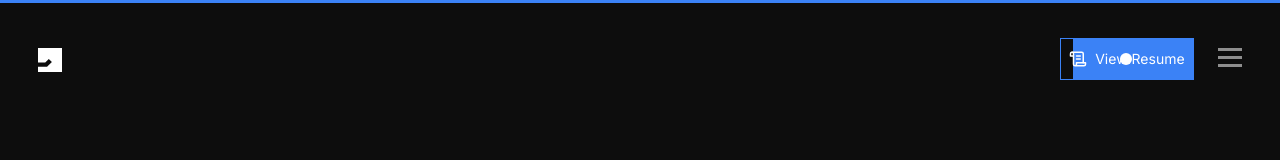
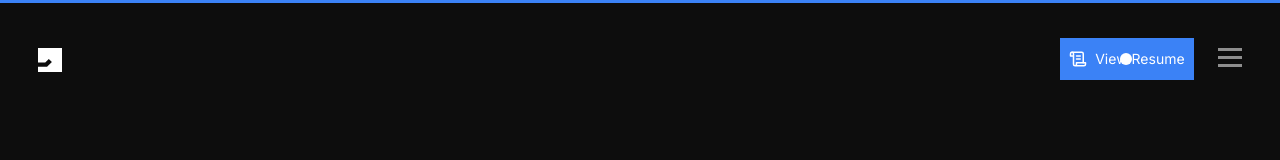
Before and after one commit to joysamaddar/portfolio, a Next.js app: page / in a window 1280 px wide. In both pictures the pointer is over the button "View Resume". Shown: the top 160 px of the page. Built offline with nearby package versions, Linux system fonts and the light colour scheme.

Commit message:
FIX: Primary button hover box-shadow issue

```diff
--- a/app/globals.css
+++ b/app/globals.css
@@ -136,7 +136,7 @@ html.lenis {
 }
 
 .btn_shadow_primary:hover {
-  box-shadow: inset -120px 0px 0px var(--primary);
+  box-shadow: inset -140px 0px 0px var(--primary);
   color: white;
 }
 
```
